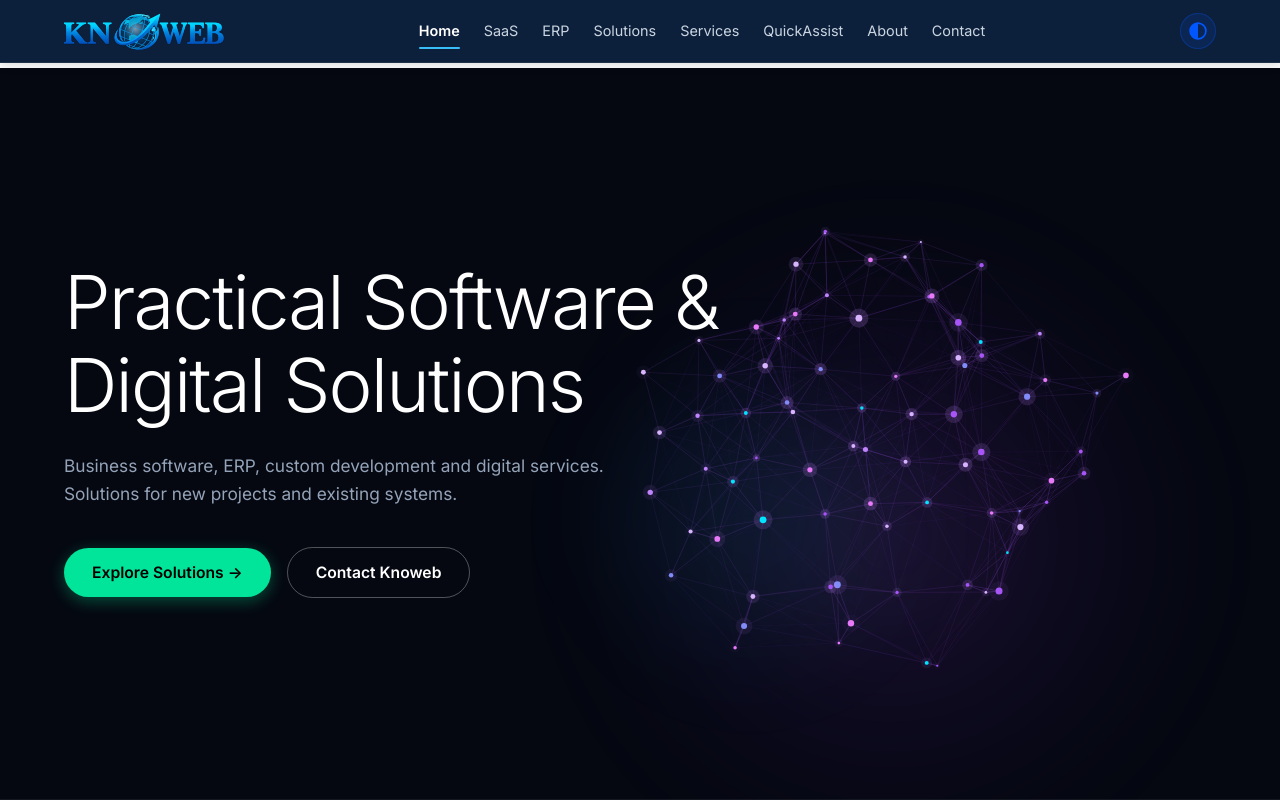
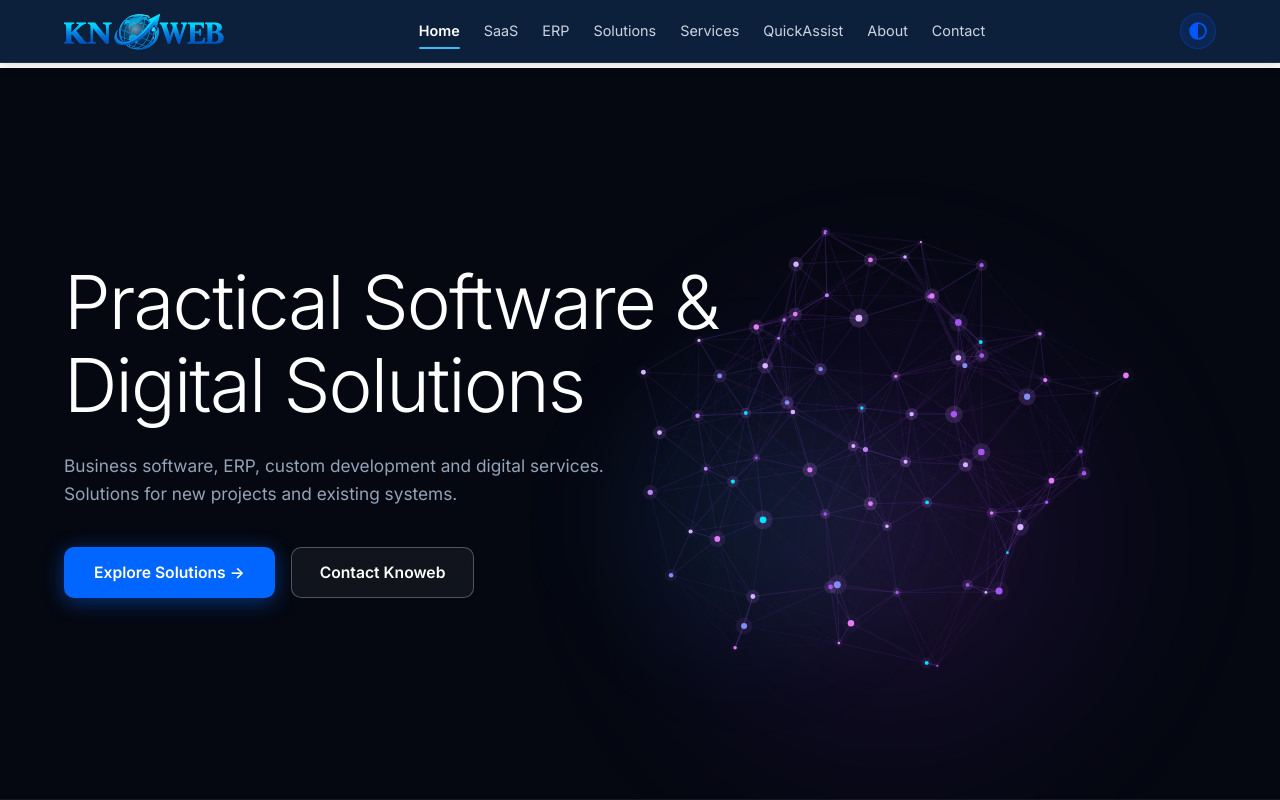
Before and after one commit to Knoweb/Knoweb-site, a Next.js app in the folder knoweb/: page / in a window 1280 px wide. Shown: the top 800 px of the page. Built offline with nearby package versions, Linux system fonts and the light colour scheme.

Commit message:
style(hero): update button colors and styling to match reference blue and dark aesthetic

```diff
--- a/knoweb/src/components/sections/HeroSection.tsx
+++ b/knoweb/src/components/sections/HeroSection.tsx
@@ -301,7 +301,7 @@ export default function HeroSection() {
             Business software, ERP, custom development and digital services. Solutions for new projects and existing systems.
           </p>
 
-          {/* Buttons: Capsule / Pill Style */}
+          {/* Buttons: Styling matching Image 2 */}
           <div
             style={{
               display: 'flex',
@@ -310,61 +310,63 @@ export default function HeroSection() {
               gap: '16px',
             }}
           >
-            {/* Primary Button: Bright neon green pill */}
+            {/* Primary Button: Vibrant Royal Blue matching Image 2 */}
             <Link
               href="/solutions"
               style={{
                 textDecoration: 'none',
-                borderRadius: '9999px',
-                background: '#00E599',
-                color: '#000000',
+                borderRadius: '10px',
+                background: '#0066FF',
+                color: '#FFFFFF',
                 fontWeight: 600,
                 fontSize: '0.98rem',
-                padding: '12px 28px',
+                padding: '13px 30px',
                 display: 'inline-flex',
                 alignItems: 'center',
                 gap: '8px',
                 transition: 'all 0.25s ease',
-                boxShadow: '0 4px 16px rgba(0, 229, 153, 0.32)',
+                boxShadow: '0 4px 20px rgba(0, 102, 255, 0.45)',
               }}
               onMouseEnter={(e) => {
-                e.currentTarget.style.background = '#15F5A8';
-                e.currentTarget.style.transform = 'translateY(-1px)';
-                e.currentTarget.style.boxShadow = '0 6px 24px rgba(0, 229, 153, 0.55)';
+                e.currentTarget.style.background = '#0052CC';
+                e.currentTarget.style.transform = 'translateY(-2px)';
+                e.currentTarget.style.boxShadow = '0 8px 30px rgba(0, 102, 255, 0.65)';
               }}
               onMouseLeave={(e) => {
-                e.currentTarget.style.background = '#00E599';
+                e.currentTarget.style.background = '#0066FF';
                 e.currentTarget.style.transform = 'translateY(0)';
-                e.currentTarget.style.boxShadow = '0 4px 16px rgba(0, 229, 153, 0.32)';
+                e.currentTarget.style.boxShadow = '0 4px 20px rgba(0, 102, 255, 0.45)';
               }}
             >
               Explore Solutions &rarr;
             </Link>
 
-            {/* Secondary Button: Transparent dark pill with thin border */}
+            {/* Secondary Button: Dark translucent with subtle border matching Image 2 */}
             <Link
               href="/contact"
               style={{
                 textDecoration: 'none',
-                border: '1px solid rgba(255, 255, 255, 0.3)',
+                border: '1.5px solid rgba(255, 255, 255, 0.28)',
                 color: '#FFFFFF',
-                borderRadius: '9999px',
+                borderRadius: '10px',
                 padding: '12px 28px',
                 fontWeight: 600,
                 fontSize: '0.98rem',
-                background: 'transparent',
+                background: 'rgba(255, 255, 255, 0.05)',
+                backdropFilter: 'blur(8px)',
+                WebkitBackdropFilter: 'blur(8px)',
                 display: 'inline-flex',
                 alignItems: 'center',
                 transition: 'all 0.25s ease',
               }}
               onMouseEnter={(e) => {
-                e.currentTarget.style.background = 'rgba(255, 255, 255, 0.1)';
-                e.currentTarget.style.borderColor = 'rgba(255, 255, 255, 0.6)';
-                e.currentTarget.style.transform = 'translateY(-1px)';
+                e.currentTarget.style.background = 'rgba(255, 255, 255, 0.12)';
+                e.currentTarget.style.borderColor = 'rgba(255, 255, 255, 0.55)';
+                e.currentTarget.style.transform = 'translateY(-2px)';
               }}
               onMouseLeave={(e) => {
-                e.currentTarget.style.background = 'transparent';
-                e.currentTarget.style.borderColor = 'rgba(255, 255, 255, 0.3)';
+                e.currentTarget.style.background = 'rgba(255, 255, 255, 0.05)';
+                e.currentTarget.style.borderColor = 'rgba(255, 255, 255, 0.28)';
                 e.currentTarget.style.transform = 'translateY(0)';
               }}
             >
```
